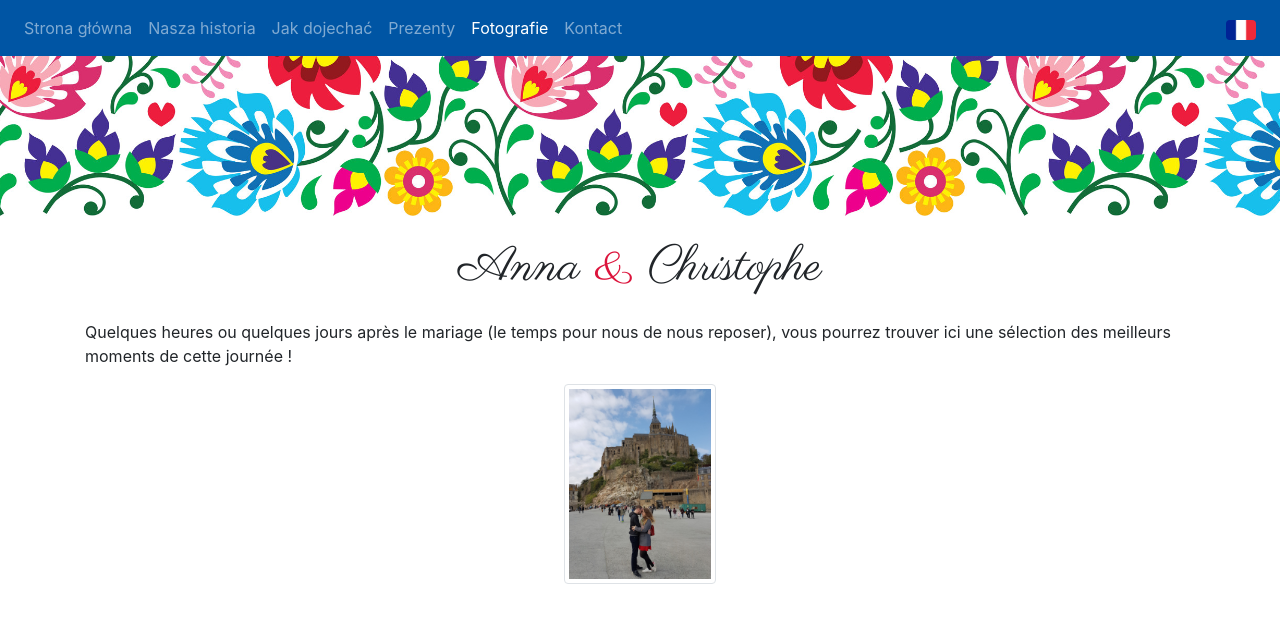
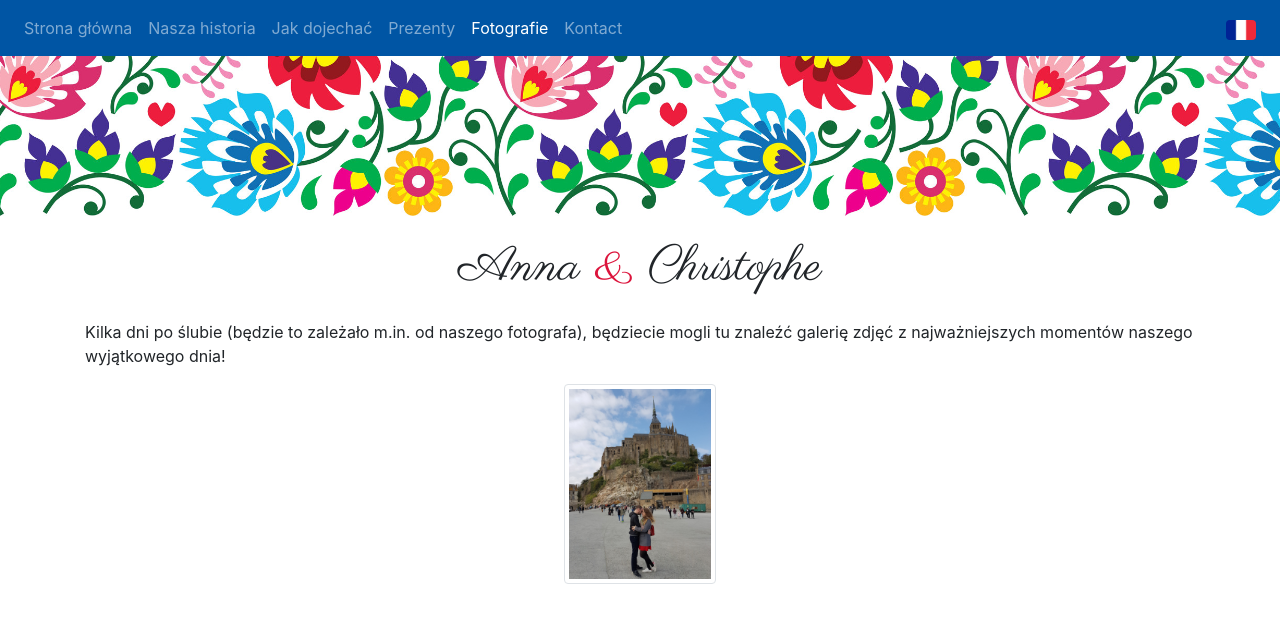
Before and after one commit to christophe-bazin/mariage, a Jekyll site: the page built from pl/fotografie.md, in a window 1280 px wide. Shown: the top 623 px of the page. Built offline with Jekyll 4.4.1, drawn with Linux system fonts in a browser that asks for light colours.

Commit message:
Translations

```diff
--- a/pl/fotografie.md
+++ b/pl/fotografie.md
@@ -7,14 +7,14 @@ lang: pl
 <div class="row">
   {% if site.gallery == false %}
     <div class="col-12 text-left">
-      <p>Quelques heures ou quelques jours après le mariage (le temps pour nous de nous reposer), vous pourrez trouver ici une sélection des meilleurs moments de cette journée !</p>
+      <p>Kilka dni po ślubie (będzie to zależało m.in. od naszego fotografa), będziecie mogli tu znaleźć galerię zdjęć z najważniejszych momentów naszego wyjątkowego dnia!</p>
     </div>
     <div class="col-12 text-center">
       {% include image-gallery.html folder="/uploads/waiting" %}
     </div>
   {% else %}
     <div class="col-12 text-center">
-      <p>Merci à tous pour ce moment inoubliable !<br/>Voici quelques photos de cette magnifique journée...</p>
+      <p>Dziękujemy wszystkim za te wspaniałe chwile!<br/>Oto kilka zdjęć zrobionych tego cudownego dnia...</p>
       {% include image-gallery.html folder="/uploads/album" %}
     </div>
   {% endif %}
```
Also changed, not shown: pl/index.md (+1 -1 lines).
